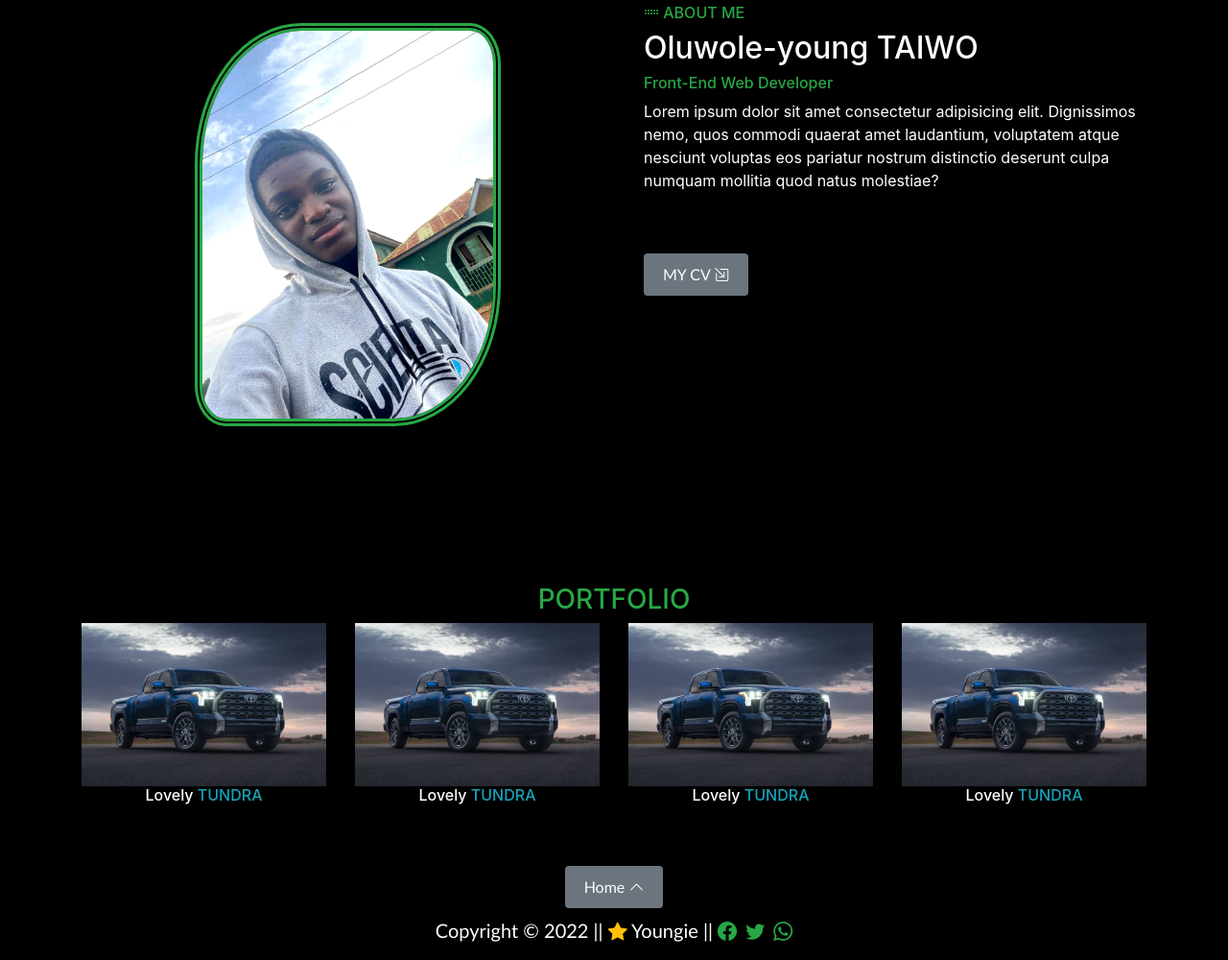
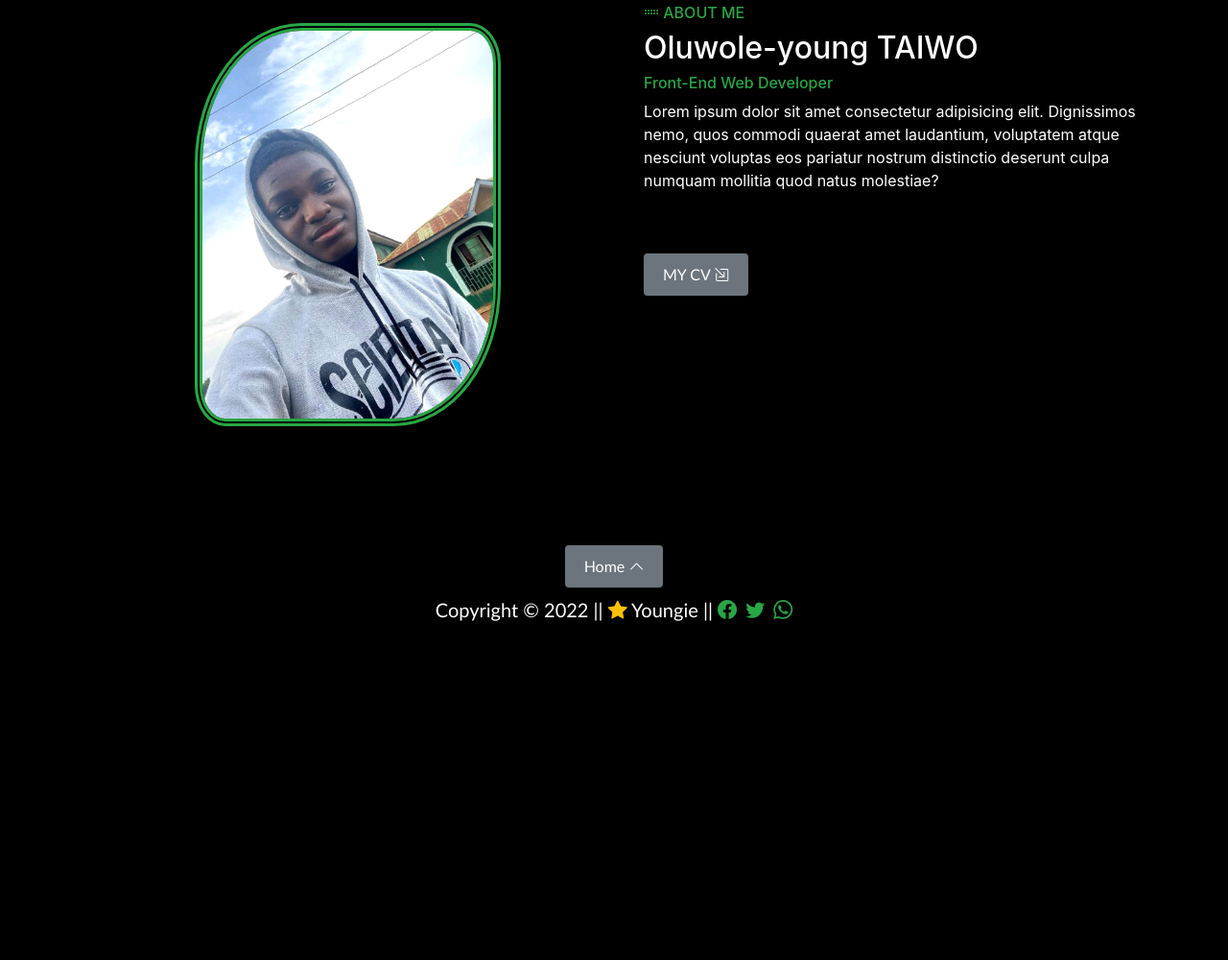
Before and after one commit to Youngie8/MyPortfolio_v2, a plain HTML site: page Index.html in a window 1280 px wide. Shown: the part 725-1725 px from the top of the page at 96% size. After the commit the page ends 1391 px from the top, so only its background shows below. Drawn offline with nearby package versions, Linux system fonts and the light colour scheme; files whose address does not match are found by name.

Commit message:
removed the portfolio section

```diff
--- a/Index.html
+++ b/Index.html
@@ -41,9 +41,6 @@
                     </li>
                     <li class="nav-item pr-md-2">
                         <a href="#skill" class="nav-link  active"><strong>Skills</strong></a>
-                    </li>
-                    <li class="nav-item pr-md-2">
-                        <a href="#portfolio"  class="nav-link  active"><strong>Gallery</strong></a>
                     </li>
                     <li class="nav-item pr-md-2">
                         <a href="#contact" class="nav-link contact active"><strong>Contact Me</strong></a>
@@ -136,49 +133,7 @@
                 </div>
             </section><!--Section-2-->
             <!-- Maps, Address-->
-            <section class="section-3 py-5">
-                <div id="portfolio">
-                    <div class="container">
-                        <h3 class="text-success text-center">
-                            PORTFOLIO
-                        </h3>
-                        <div class="row text-center">
-                            <div class="col-lg-3 col-md-4 col-sm-6">
-                                <div class="thumbnail">
-                                    <img src="assets/imgs/images (1).jpeg" alt="" class="img-fluid">
-                                    <div class="caption">
-                                        <h6>Lovely <span class="text-info">TUNDRA</span></h6>
-                                    </div>
-                                </div>
-                            </div>
-                             <div class="col-lg-3 col-md-4 col-sm-6">
-                                <div class="thumbnail">
-                                    <img src="assets/imgs/images (1).jpeg" alt="" class="img-fluid">
-                                    <div class="caption">
-                                        <h6>Lovely <span class="text-info">TUNDRA</span></h6>
-                                    </div>
-                                </div>
-                            </div>
-                            <div class="col-lg-3 col-md-4 col-sm-6">
-                                <div class="thumbnail">
-                                    <img src="assets/imgs/images (1).jpeg" alt="" class="img-fluid">
-                                    <div class="caption">
-                                        <h6>Lovely <span class="text-info">TUNDRA</span></h6>
-                                    </div>
-                                </div>
-                            </div>
-                            <div class="col-lg-3 col-md-4 col-sm-6">
-                                <div class="thumbnail">
-                                    <img src="assets/imgs/images (1).jpeg" alt="" class="img-fluid">
-                                    <div class="caption">
-                                        <h6>Lovely <span class="text-info">TUNDRA</span></h6>
-                                    </div>
-                                </div>
-                            </div>
-                        </div>
-                    </div>
-                </div>
-            </section>
+
         </div>
         <footer class="text-center lead">
             <a href="#" class="btn btn-md bg-secondary my-2 text-white btn-addon"> Home <i class="bi bi-chevron-up"></i></a>
```
